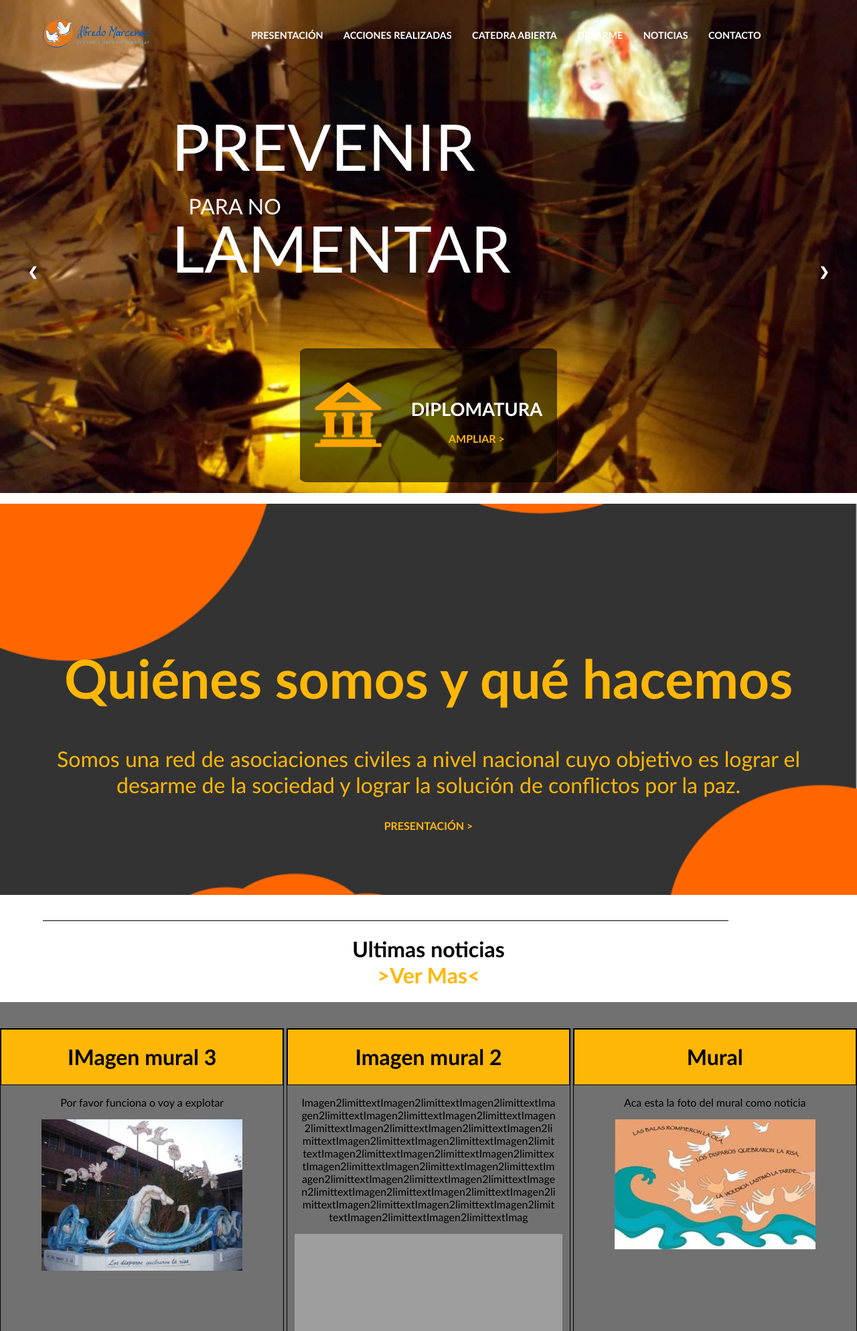
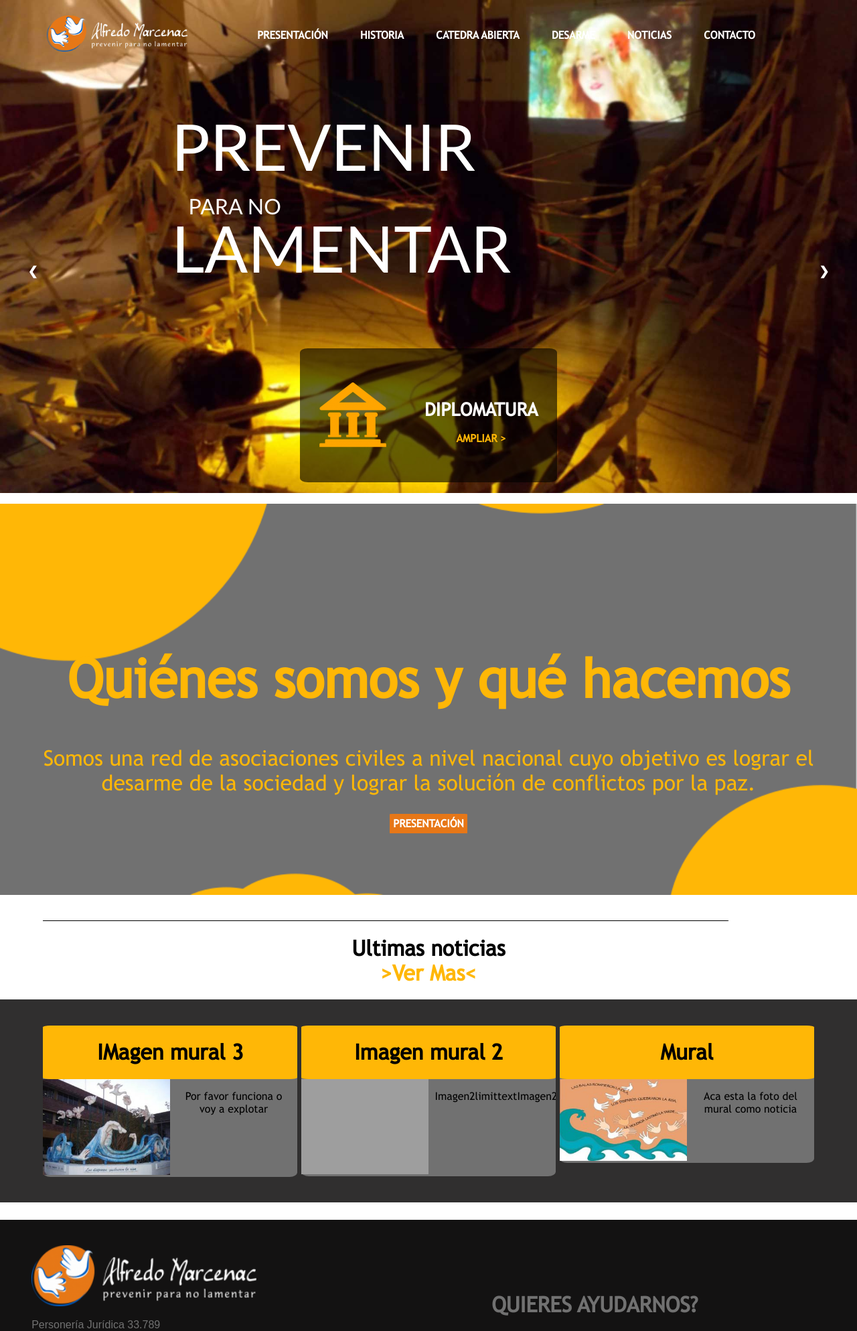
Before and after one commit to TocinoTets/Pagina-marcenac, a PHP site: page / in a window 1280 px wide. Shown: the top 1987 px of the page at 67% size. Run offline with PHP 8.4, Linux system fonts and the light colour scheme; data comes from the database, SQL or seed files in the repository; grey boxes are pictures that could not be loaded.

Commit message:
me canse
xd

```diff
--- a/Pagina/acciones_realizadas.php
+++ b/Pagina/acciones_realizadas.php
@@ -18,7 +18,7 @@
 
         ?>
          <div class="portada" style="background-image:URL('imagenes/Portada/slider-a.jpg')">
-            Acciones realizadas
+            <p>Historia</p>
         </div>
         <div class="cont">
             <div class="acciones">
--- a/Pagina/catedraAbierta.php
+++ b/Pagina/catedraAbierta.php
@@ -15,7 +15,7 @@
        require ("php/Maqueta/header.php");
 
         ?>
-         <div class="portada" style="background-image:URL('imagenes/Portada/slider-a.jpg')">Cátedra Abierta</div>
+         <div class="portada" style="background-image:URL('imagenes/Portada/slider-a.jpg')"><p>Cátedra Abierta</p></div>
         <?php
 
        require ("php/Maqueta/footer.php");
--- a/Pagina/contacto.php
+++ b/Pagina/contacto.php
@@ -11,7 +11,7 @@
 <body>
     <main>
 
-    <div class="portada" style="background-image:URL('imagenes/Portada/slider-a.jpg')">Contacto</div>
+    <div class="portada" style="background-image:URL('imagenes/Portada/slider-a.jpg')"><p>Contacto</p></div>
       <?php
 
        require ("php/Maqueta/header.php");
--- a/Pagina/desarme.php
+++ b/Pagina/desarme.php
@@ -11,7 +11,7 @@
 <body>
     <main>
 
-    <div class="portada" style="background-image:URL('imagenes/Portada/slider-a.jpg')">Desarme</div>
+    <div class="portada" style="background-image:URL('imagenes/Portada/slider-a.jpg')"><p>Desarme</p></div>
       <?php
 
        require ("php/Maqueta/header.php");
--- a/Pagina/estilos/estilo.css
+++ b/Pagina/estilos/estilo.css
@@ -225,8 +225,11 @@
 }
 
 .presentacion a{
+  padding: 5px;
   text-decoration: none;
-  color: #ffb706;
+  background-color: #e77717;
+  color: white;
+  border-radius: 3%;
 }
 
 .gapLinea{
@@ -244,42 +247,58 @@ h1 a{
   text-decoration: none;
   color: #ffb706;
   }
+
  main .noticias{
   padding-top: 3%;
   padding-bottom: 3%;
-  background-color: #717171;
   display: flex;
-  width: 100%;
+  width: 90%;
   justify-content: space-between;
+  background-color: rgb(48, 47, 47);
+  padding-left: 5%;
+  padding-right: 5%;
+  margin-bottom: 2%;
 }
 
 main .noticia{
   display: flex;
   flex-direction: column;
   width: 33%;
-  height: 40em;
-  border: 1px solid black;
+  height: fit-content;
+  background-color: #717171;
+  border-radius: 3%;
 }
 
 main .noticia #tituloNoticia{
   text-align: center;
-  background-color: #ffb706;
-  border: 1px solid black;
+  background-color:#ffb706;;
+  border-radius: 3%;
 }
 
-main .noticia #descripcionNoticia{
-  width: 100%;
+main .noticia .contenidoNoticia{
+  display: flex;
+  flex-direction: row-reverse;
+}
+
+main .noticia .contenidoNoticia #descripcionNoticia{
+  width: 50%;
   text-align: center;
   height: fit-content;
 }
 
-main .noticia #descripcionNoticia p{
+main .noticia .contenidoNoticia #descripcionNoticia p{
   text-align: center;
   padding-left: 5%;
   padding-right: 5%;
-  word-break: break-all;
+  overflow-x: hidden;
 }
 
-main .noticia #imagenNoticia{
+main .noticia .contenidoNoticia #imagenNoticia{
+  width: 50%;
   text-align: center;
 }
+
+main .noticia .contenidoNoticia #imagenNoticia img{
+  width: 100%;
+  text-align: center;
+}
--- a/Pagina/estilos/maqueta.css
+++ b/Pagina/estilos/maqueta.css
@@ -2,10 +2,10 @@ html, body { height: 100%; width: 100%; margin: 0;}
 
 @font-face {
   font-family: "My Custom Font";
-  src: url(Fuentes) format("truetype");
+  src: url("Fuentes/Trebuchet MS.ttf") format("truetype");
 }
-p.customfont {
-  font-family: "My Custom Font", Verdana, Tahoma;
+p, h1, a, h2, h3, h4 {
+  font-family: "My Custom Font";
 }
 
 main{
@@ -50,8 +50,8 @@ header .logo{
 
 header .logo img{
   margin-left: 20%;
-  width: 50%;
-  height: 50%;
+  width: 70%;
+  height: 70%;
 }
 
 /* header botones */
@@ -71,7 +71,7 @@ header .botones ul{
 
 header .botones li{
   display: inline-block;
-  font-size: 0.9em;
+  font-size: 1em;
 }
 
 header .botones li a{
--- a/Pagina/index.php
+++ b/Pagina/index.php
@@ -69,7 +69,7 @@
         <div class="presentacion">
               <h1><b>Quiénes somos y qué hacemos</b></h1>
               <p>Somos una red de asociaciones civiles a nivel nacional cuyo objetivo es lograr el desarme de la sociedad y lograr la solución de conflictos por la paz.</p>
-              <a href="presentacion.php"><b>PRESENTACIÓN ></b></a>
+              <a href="presentacion.php"><b>PRESENTACIÓN</b></a>
         </div>
         <div class="gapLinea"></div>
 
@@ -91,8 +91,10 @@
                     {
                         echo'<div class="noticia">
                             <div id="tituloNoticia"><h1>'.$filas['tituloNoticia'].'</h1></div>
+                          <div class="contenidoNoticia">
                             <div id="descripcionNoticia"><p>'.$filas['descripcionNoticia'].'</p></div>
                             <div id="imagenNoticia"><img src="'.$filas['direccionImagen'].'"></div>
+                          </div>
                         </div>';
                     }
                 }
--- a/Pagina/mural.php
+++ b/Pagina/mural.php
@@ -18,7 +18,7 @@
 
       ?>
       <div class="portada" style="background-image:URL('imagenes/Portada/slider-a.jpg')">
-        Mural
+        <p>Mural</p>
       </div>
         <div class="cont">
           <div class="mural">
--- a/Pagina/php/Maqueta/header.php
+++ b/Pagina/php/Maqueta/header.php
@@ -3,13 +3,13 @@
 echo "<header class='site-header'>
 
 <div class='logo'>
-  <a href='index.php'><img src='imagenes/Logo/logo_asociacion.png'></a>
+  <a href='index.php'><img src='imagenes/Logo/logo_asociacion_blanco-300x76.png'></a>
 </div>
 
 <div class='botones'>
   <ul>
     <li><b><a href='presentacion.php'>PRESENTACIÓN</a></b></li>
-    <li><b><a href='acciones_realizadas.php'>ACCIONES REALIZADAS</a></b></li>
+    <li><b><a href='acciones_realizadas.php'>HISTORIA</a></b></li>
     <li><b><a href='catedraAbierta.php'>CATEDRA ABIERTA</a></b></li>
     <li><b><a href='desarme.php'>DESARME</a></b></li>
     <li><b><a href='noticias.php'>NOTICIAS</a></b></li>
--- a/Pagina/presentacion.php
+++ b/Pagina/presentacion.php
@@ -16,7 +16,7 @@
 
     <main>
         <div class="portada" style="background-image:URL('imagenes/Portada/slider-a.jpg')">
-            Presentación
+            <p>Presentación</p>
         </div>
 
         <div class="gap">
@@ -48,7 +48,6 @@
         <div class="Mural">
 
             <div class="imagenMural">
-                <h1>Imagen del mural:</h1>
                 <img src="imagenes/imagenesMural/mural.jpg"></a>
             </div>
             <div class="informacionMural">
```
Also changed, not shown: Pagina/estilos/estiloNoticias.css (+25 -11 lines), Pagina/estilos/estiloPresentacion.css (+21 -8 lines), Pagina/noticias.php (+7 -4 lines), Pagina/imagenes/Presentacion/fondoPresentacion.png.
